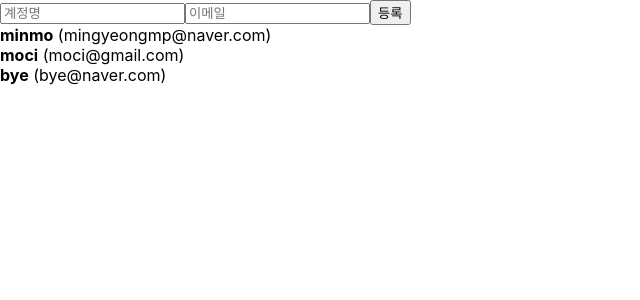
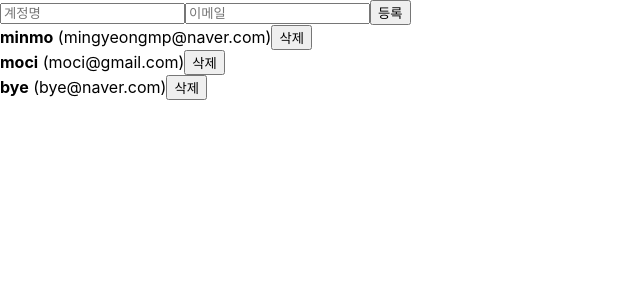
Before and after one commit to mingyeongmo/review_react, a React (Create React App) app: page / in a window 1280 px wide. Shown: the top 300 px of the page, without its empty margins (0-640 px from the left). Built offline with nearby package versions, Linux system fonts and the light colour scheme.

Commit message:
배열에 항목 제거하기

```diff
--- a/src/App.js
+++ b/src/App.js
@@ -58,6 +58,10 @@
     nextId.current += 1;
   };
 
+  const onRemove = id => {
+    setUsers(users.filter(user => user.id !== id));
+  };
+
   return (
     <>
       <CreateUser
@@ -66,7 +70,7 @@
         onChange={onChange}
         onCreate={onCreate}
       />
-      <UserList users={users} />
+      <UserList users={users} onRemove={onRemove}/>
       {/* <InputSample /> */}
       {/* <Counter/> */}
 
--- a/src/components/UserList.js
+++ b/src/components/UserList.js
@@ -1,19 +1,20 @@
 import React from 'react';
 
-const User = ({ user }) => {
+const User = ({ user, onRemove }) => {
     return (
         <div>
             <b>{user.username}</b> <span>({user.email})</span>
+            <button onClick={() => onRemove(user.id)}>삭제</button>
         </div>
     )
 }
 
-const UserList = ( {users} ) => {
+const UserList = ( {users, onRemove} ) => {
 
     return (
         <>
             {users.map(user => (
-                <User user={user} key={user.id} />
+                <User user={user} key={user.id} onRemove={onRemove} />
             ))}
         </>
     );
```
